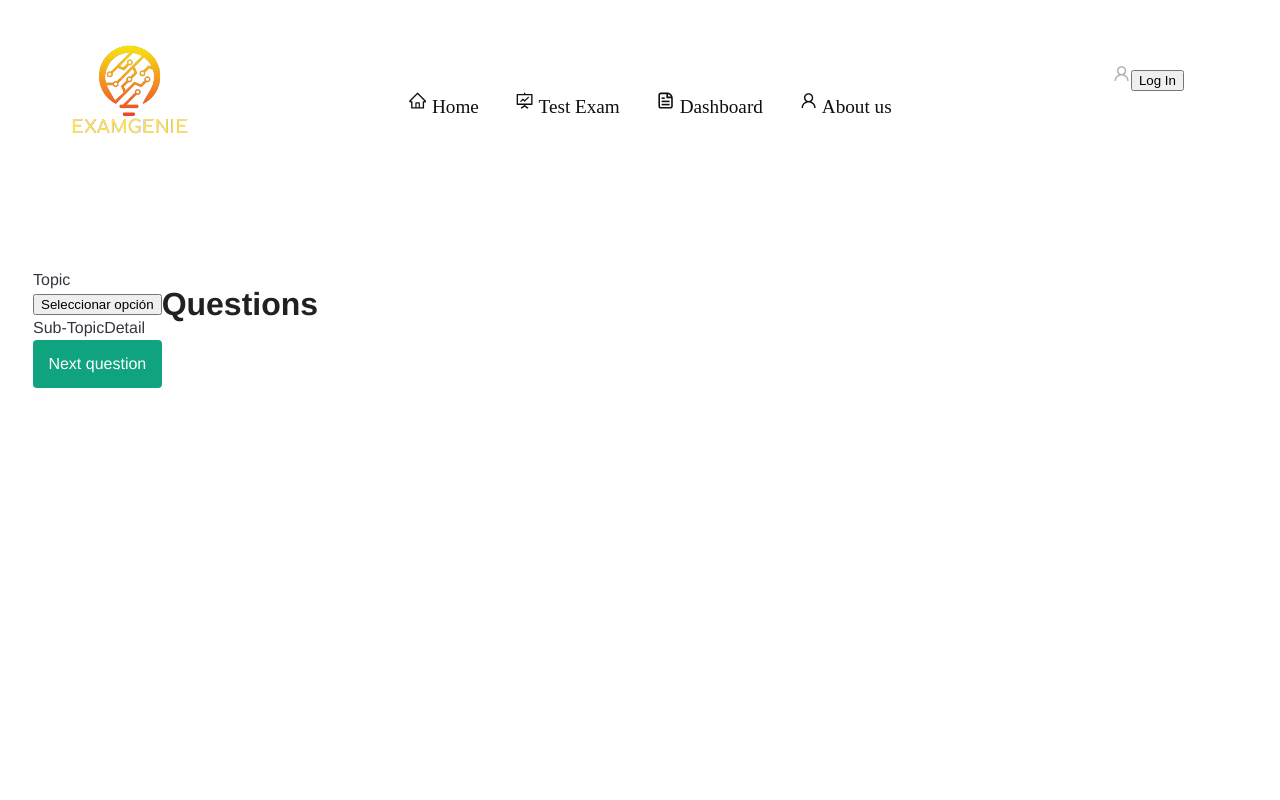
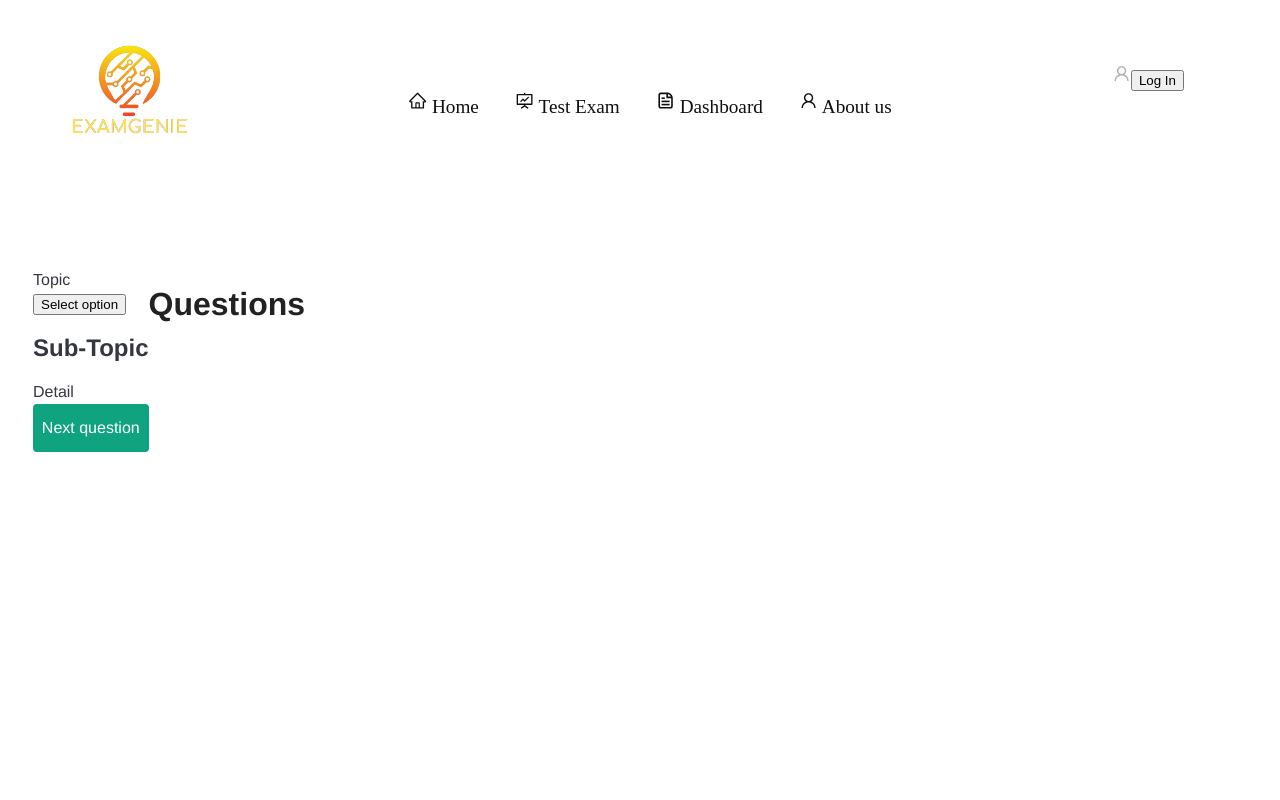
Before and after one commit to femorales7/exam-genie, a React (Create React App) app in the folder frontend/: page /exam in a window 1280 px wide. Shown: the top 800 px of the page. Built offline with nearby package versions, Linux system fonts and the light colour scheme; a web font is replaced by a local one.

Commit message:
change spanish worrd for english words

```diff
--- a/frontend/src/components/ExamGenerated.jsx
+++ b/frontend/src/components/ExamGenerated.jsx
@@ -1,7 +1,7 @@
 import style from "../index.module.css";
 import { useState } from "react";
 import data from "../components/topics/topics.json";
-import BotonOpciones from "./generatedQuestion/botonOpciones";
+import ButtonOptions from "./generatedQuestion/ButtonOptions";
 import generateQuestion from "./generatedQuestion/generateQuestion";
 
 function Exam() {
@@ -55,22 +55,22 @@ function Exam() {
     <main className={style.main}>
       <div className="options">
         <form onSubmit={onSubmit}>
-          Topic
-          <BotonOpciones
-            opciones={Object.keys(data)}
+          <label>Topic</label>
+          <ButtonOptions
+            options={Object.keys(data)}
             handleOptionSelection={handleCategorySelection}
           />
-          Sub-Topic
+          <h2>Sub-Topic</h2>
           {selectedCategory && (
-            <BotonOpciones
-              opciones={Object.keys(data[selectedCategory])}
+            <ButtonOptions
+              options={Object.keys(data[selectedCategory])}
               handleOptionSelection={handleSubcategorySelection}
             />
           )}
           Detail
           {selectedSubcategory && (
-            <BotonOpciones
-              opciones={data[selectedCategory][selectedSubcategory]}
+            <ButtonOptions
+              options={data[selectedCategory][selectedSubcategory]}
               handleOptionSelection={handleTopicSelection}
             />
           )}
--- /dev/null
+++ b/frontend/src/components/generatedQuestion/ButtonOptions.jsx
@@ -0,0 +1,34 @@
+import style from "../../index.module.css";
+import { useState } from "react";
+import data from "../topics/topics.json";
+import extractQuestionData from "./extractQuestionData";
+
+const ButtonOptions = ({ options, handleOptionSelection }) => {
+  const [SelectedOption, setSelectedOption] = useState(null);
+  const [showOptions, setShowOptions] = useState(false);
+
+  const handleSelectedOption = (option) => {
+    setSelectedOption(option);
+    handleOptionSelection(option);
+    setShowOptions(false);
+  };
+
+  return (
+    <div>
+      <button onClick={() => setShowOptions(!showOptions)}>
+        {SelectedOption ? SelectedOption : "Select option"}
+      </button>
+      {showOptions && (
+        <ul>
+          {options.map((option) => (
+            <li key={option} onClick={() => handleSelectedOption(option)}>
+              {option}
+            </li>
+          ))}
+        </ul>
+      )}
+    </div>
+  );
+};
+
+export default ButtonOptions;
--- a/frontend/src/components/generatedQuestion/botonOpciones.jsx
+++ /dev/null
@@ -1,34 +0,0 @@
-import style from "../../index.module.css";
-import { useState } from "react";
-import data from "../topics/topics.json";
-import extractQuestionData from "./extractQuestionData";
-
-const BotonOpciones = ({ opciones, handleOptionSelection }) => {
-  const [opcionSeleccionada, setOpcionSeleccionada] = useState(null);
-  const [mostrarOpciones, setMostrarOpciones] = useState(false);
-
-  const handleOpcionSeleccionada = (opcion) => {
-    setOpcionSeleccionada(opcion);
-    handleOptionSelection(opcion);
-    setMostrarOpciones(false);
-  };
-
-  return (
-    <div>
-      <button onClick={() => setMostrarOpciones(!mostrarOpciones)}>
-        {opcionSeleccionada ? opcionSeleccionada : "Seleccionar opción"}
-      </button>
-      {mostrarOpciones && (
-        <ul>
-          {opciones.map((opcion) => (
-            <li key={opcion} onClick={() => handleOpcionSeleccionada(opcion)}>
-              {opcion}
-            </li>
-          ))}
-        </ul>
-      )}
-    </div>
-  );
-};
-
-export default BotonOpciones;
```
